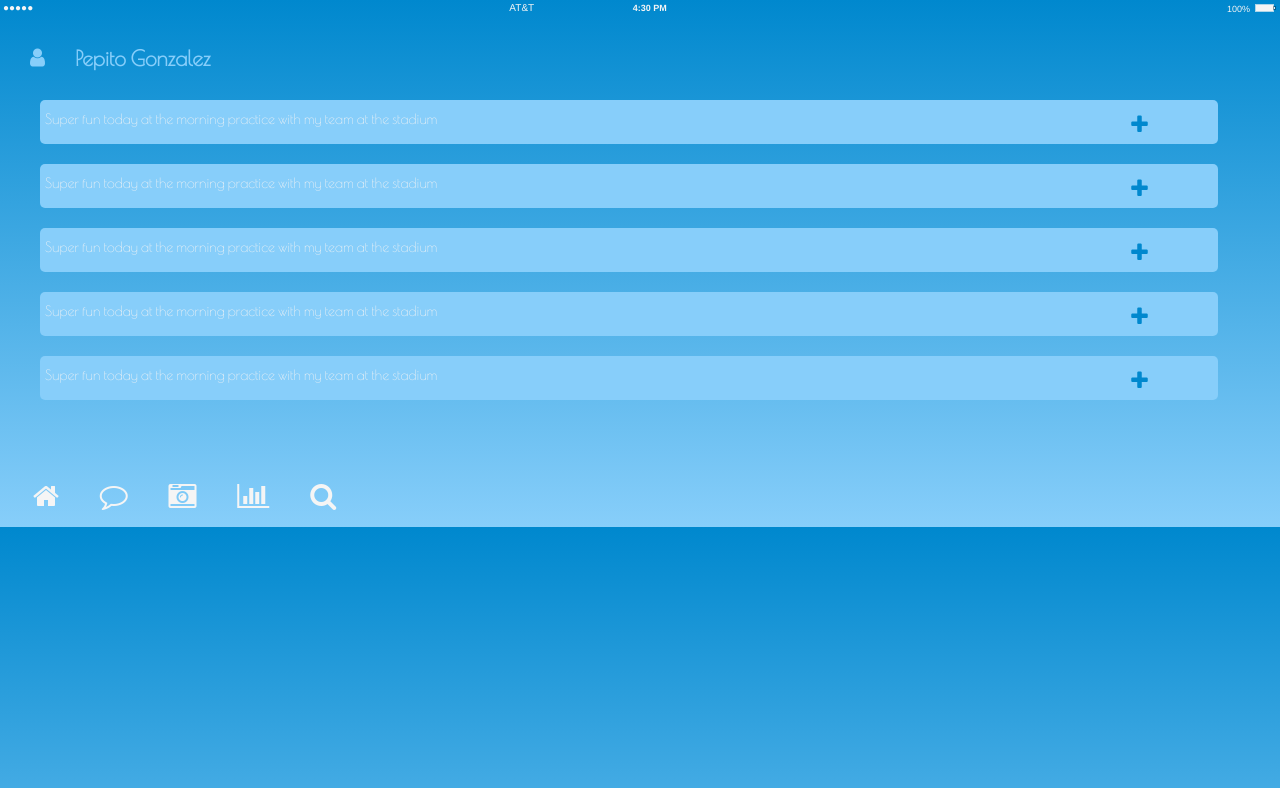
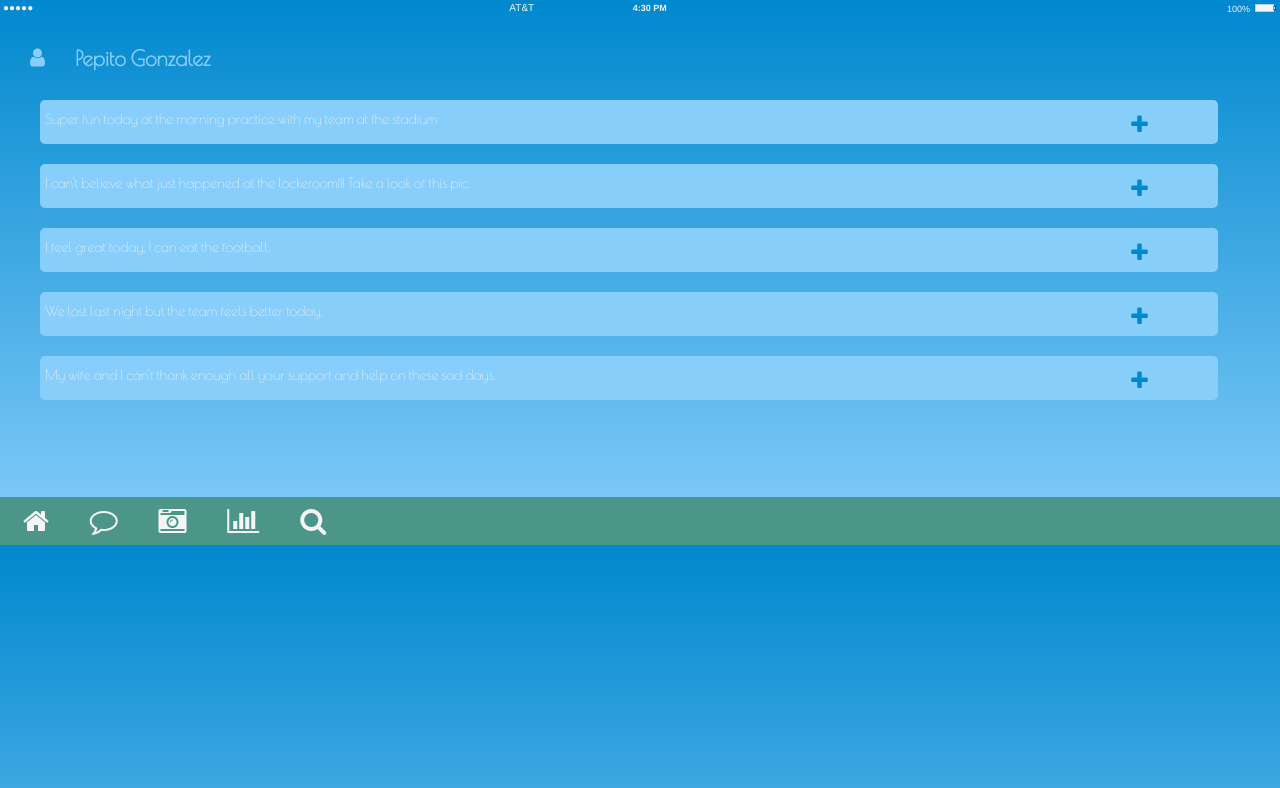
Before and after one commit to rosalsm/stream, a website: page src/page2.html in a window 1280 px wide. Drawn offline with nearby package versions, Linux system fonts and the light colour scheme; files that its build step writes are made by us from their sources.

Commit message:
changing color and background

```diff
--- a/src/page2.html
+++ b/src/page2.html
@@ -46,25 +46,25 @@
           </li>
           <li class="post">
             <p class="post-text">
-              Super fun today at the morning practice with my team at the stadium
+              I can't believe what just happened at the lockeroom!!! Take a look of this pic.
             </p>
             <i class="fa fa-plus"></i>
           </li>
           <li class="post">
             <p class="post-text">
-              Super fun today at the morning practice with my team at the stadium
+              I feel great today, I can eat the football.
             </p>
             <i class="fa fa-plus"></i>
           </li>
           <li class="post">
             <p class="post-text">
-              Super fun today at the morning practice with my team at the stadium
+              We lost last night but the team feels better today.
             </p>
             <i class="fa fa-plus"></i>
           </li>
           <li class="post">
             <p class="post-text">
-              Super fun today at the morning practice with my team at the stadium
+              My wife and I can't thank enough all your support and help on these sad days.
             </p>
             <i class="fa fa-plus"></i>
           </li>
@@ -72,7 +72,7 @@
 
 
         <section class="icons-nav-down">
-          <nav>
+          <nav class="icons-nav">
             <a href="#" class="fa fa-home"></a>
             <a href="#" class="fa fa-comment-o"></a>
             <a href="#" class="fa fa-camera-retro"></a>
--- a/src/scss/_home.scss
+++ b/src/scss/_home.scss
@@ -10,6 +10,8 @@ $inputblue: #4BAFE7;
 $submitblue: #249BDA;
 $letters: rgb(204,215,219);
 $hueso: #F1F3F5;
+$green: #4C9689;
+$darkgreen: #2E8B57;
 //$darkletters: rgb(0,0,139);
 
 
--- a/src/scss/_page2.scss
+++ b/src/scss/_page2.scss
@@ -73,11 +73,14 @@
   //margin-top: 30px;
   //margin-bottom: 10px;
   font-size: 2em;
-  margin: 77px 10px 10px 10px;
+  margin: 97px 0px 0px 0px;
 
+}
+.icons-nav{
+  background-color: $green;
+  //border-top: 1px solid $darkgreen;
 }
 .fa-home, .fa-video-camera, .fa-camera-retro, .fa-comment-o, .fa-bar-chart, .fa-search{
   color: $white;
-  margin-left: 23px;
-  margin-right: 10px;
+  margin: 10px 10px 10px 23px;
 }
```
